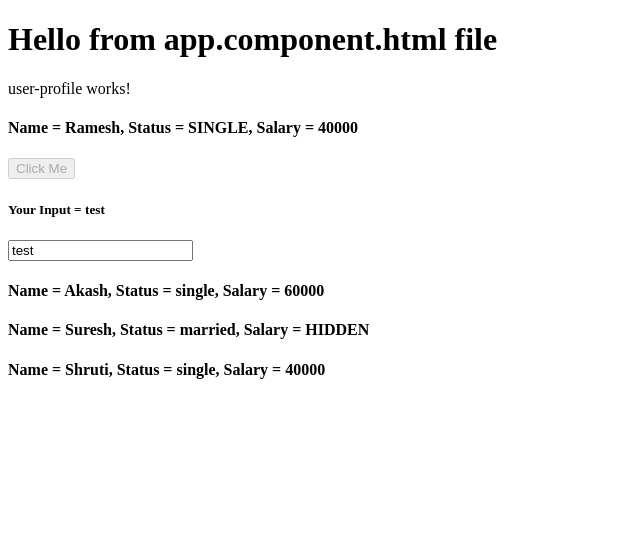
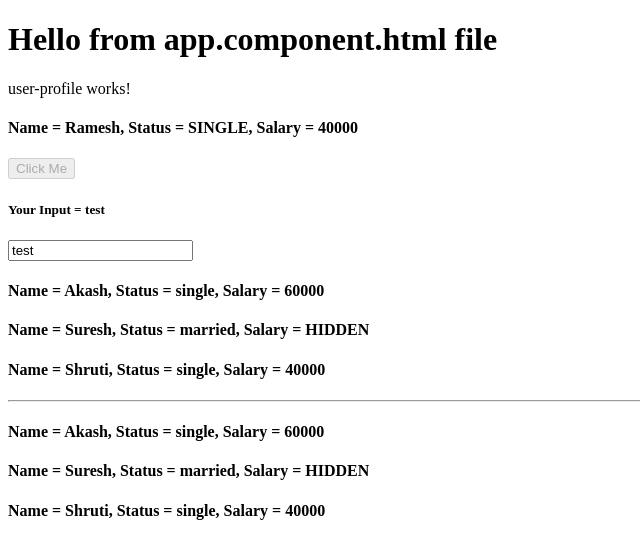
Before and after one commit to akkiePro/Angular-17, an Angular app in the folder first-ng-app/: page / in a window 1280 px wide. Shown: the top 558 px of the page, without its empty margins (0-640 px from the left). Built offline with nearby package versions, Linux system fonts and the light colour scheme.

Commit message:
using *ng directives which was being used before Angular 17.

```diff
--- a/first-ng-app/src/app/components/user-profile/user-profile.component.html
+++ b/first-ng-app/src/app/components/user-profile/user-profile.component.html
@@ -30,3 +30,14 @@
         }
     }
 </div>
+
+<hr>
+
+<!-- if for using directives which was being used before Angular 17 -->
+<div *ngFor="let u of users">
+    <h4 *ngIf="u.salary > 35000; else elseBlock">Name = {{u.name}}, Status = {{u.isSingle ? "single" : "married"}}, Salary = {{u.salary}}</h4>
+    <ng-template #elseBlock>
+        <h4>Name = {{u.name}}, Status = {{u.isSingle ? "single" : "married"}}, Salary = HIDDEN</h4>
+    </ng-template>
+</div>
+<!-- Note: don't forget to import CommonModule if you use *ng directives -->
--- a/first-ng-app/src/app/components/user-profile/user-profile.component.ts
+++ b/first-ng-app/src/app/components/user-profile/user-profile.component.ts
@@ -1,10 +1,11 @@
+import { CommonModule } from '@angular/common';
 import { Component } from '@angular/core';
 import { FormsModule } from '@angular/forms';
 
 @Component({
   selector: 'app-user-profile',
   standalone: true,
-  imports: [FormsModule],
+  imports: [FormsModule, CommonModule],
   templateUrl: './user-profile.component.html',
   styleUrl: './user-profile.component.css'
 })
```
